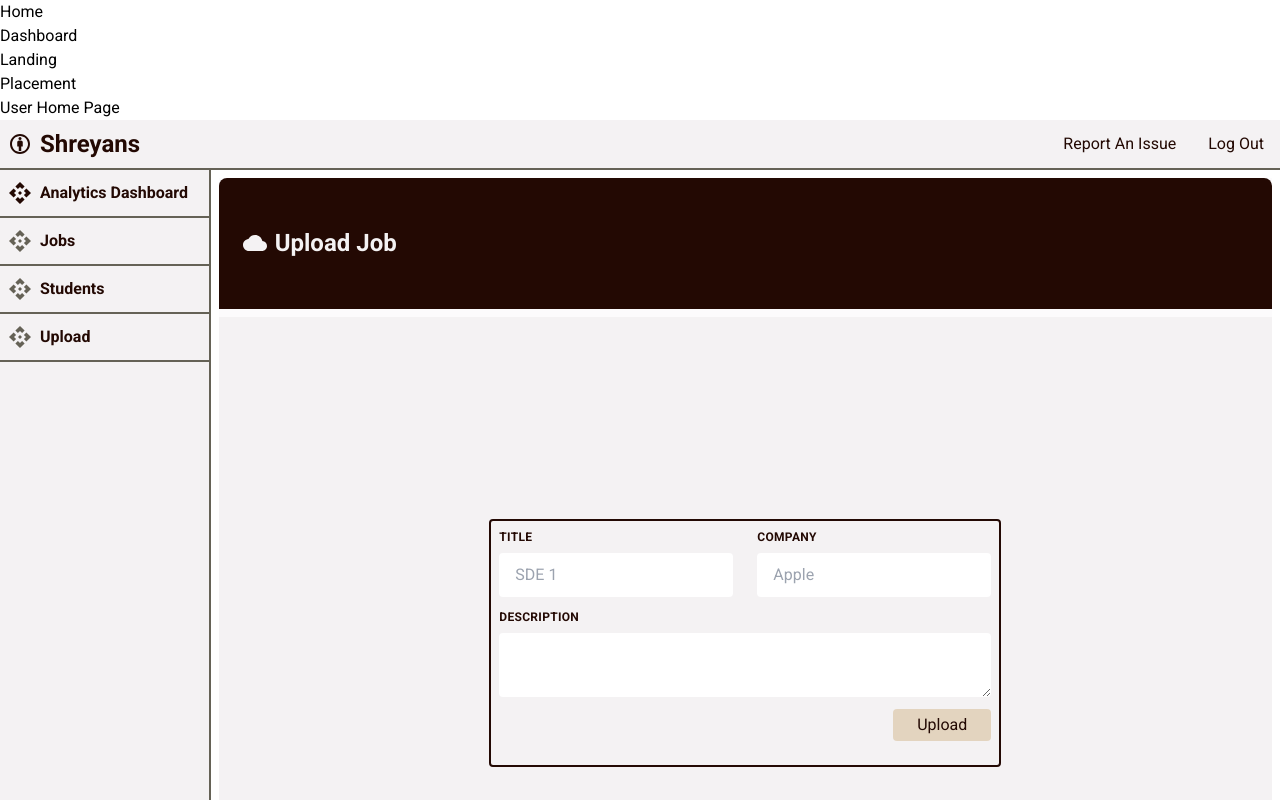
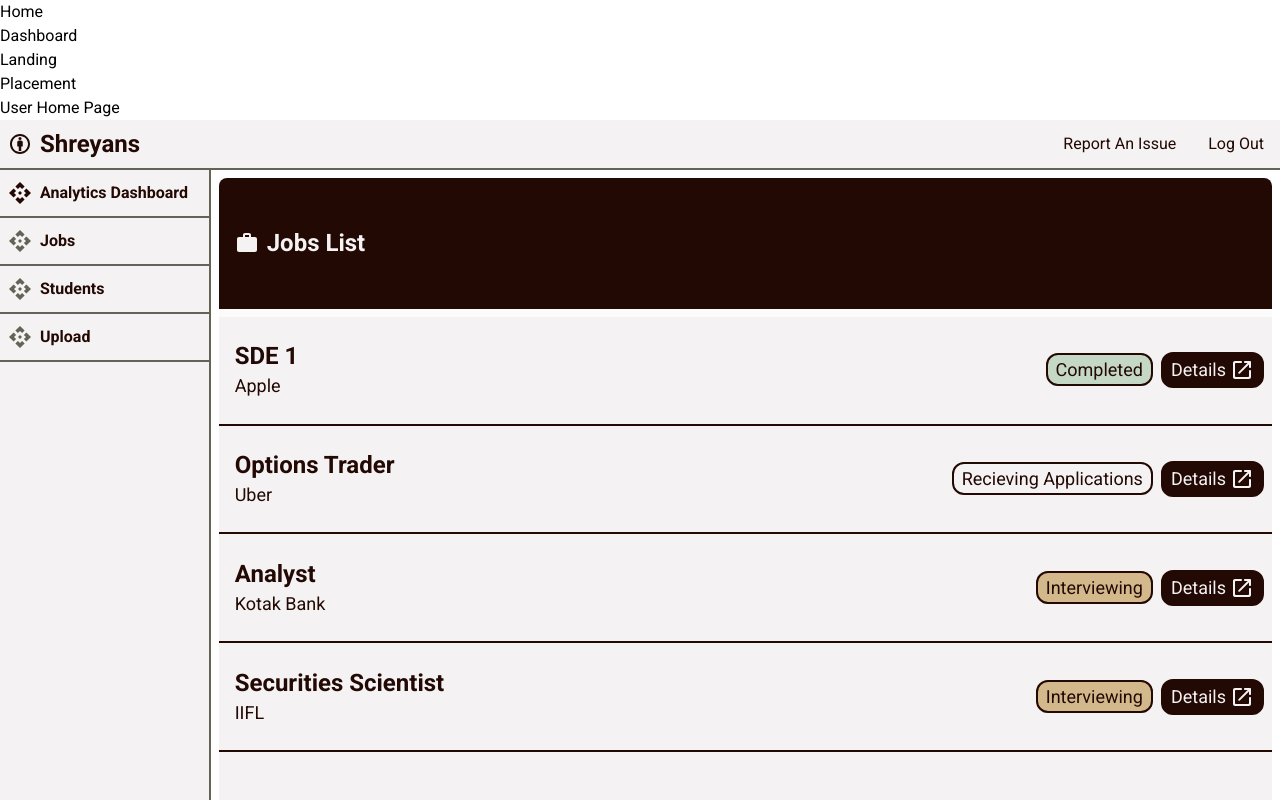
Before and after one commit to shreyanzjain/scoop-mern, a React (Vite) app in the folder frontend/: page /placement-cell in a window 1280 px wide. Shown: the top 800 px of the page. Built offline with nearby package versions, Linux system fonts and the light colour scheme.

Commit message:
added envoy role in sign in dropdown

```diff
--- a/frontend/src/components/Placement/Placement.jsx
+++ b/frontend/src/components/Placement/Placement.jsx
@@ -11,8 +11,8 @@
       <span className="flex mx-0">
         <SideBar />
         {/* <PlacementDashboard/> */}
-        {/* <PlacementJobs/>  */}
-        <PlacementUpload/>
+        <PlacementJobs/>
+        {/* <PlacementUpload/> */}
       </span>
     </div>
   );
--- a/frontend/src/components/landing/Signup_Login.jsx
+++ b/frontend/src/components/landing/Signup_Login.jsx
@@ -88,8 +88,10 @@
                   onChange={handleRoleChange}
                   className={`w-full rounded border bg-gray-50 px-3 py-2 text-gray-800 outline-none ring-indigo-300 transition duration-100 focus:ring`}
                 >
+
+                  <option value="Admin">Admin</option>
+                  <option value="Admin">Envoy</option>
                   <option value="Student">Student</option>
-                  <option value="Admin">Admin</option>
                 </select>
               </div>
             </div>
```
